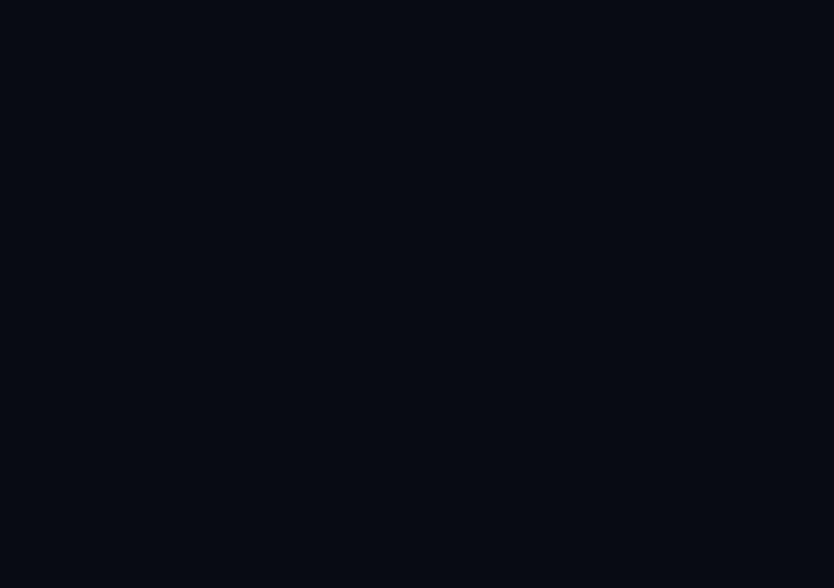
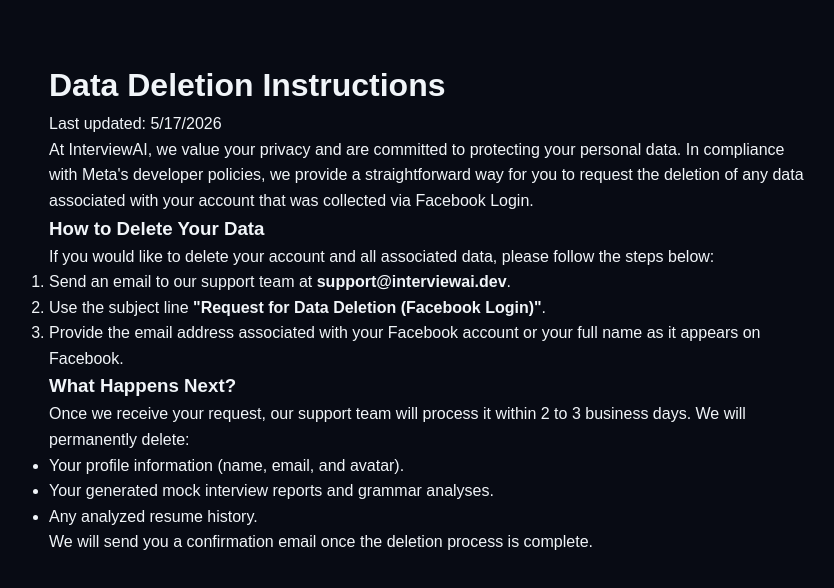
Before and after one commit to Gagan004-coder/interviewai, a React (Vite) app: page /deletion-instructions in a window 1280 px wide. Before the commit this address had no page. Shown: the top 588 px of the page, without its empty margins (211-1045 px from the left). Built offline with nearby package versions, Linux system fonts and the light colour scheme.

Commit message:
Add Data Deletion Instructions page and route

```diff
--- a/src/App.jsx
+++ b/src/App.jsx
@@ -12,6 +12,7 @@
 import SecureInterview from './pages/SecureInterview'
 import Privacy from './pages/Privacy'
 import Terms from './pages/Terms'
+import DeletionInstructions from './pages/DeletionInstructions'
 
 function ProtectedRoute({ children }) {
   const token = localStorage.getItem('iai_token')
@@ -26,6 +27,7 @@
         <Route path="/auth" element={<Auth />} />
         <Route path="/privacy" element={<Privacy />} />
         <Route path="/terms" element={<Terms />} />
+        <Route path="/deletion-instructions" element={<DeletionInstructions />} />
         <Route path="/app" element={<ProtectedRoute><Layout /></ProtectedRoute>}>
           <Route index element={<Dashboard />} />
           <Route path="resume" element={<ResumeAnalyzer />} />
--- /dev/null
+++ b/src/pages/DeletionInstructions.jsx
@@ -0,0 +1,27 @@
+export default function DeletionInstructions() {
+  return (
+    <div style={{ maxWidth: 800, margin: '40px auto', padding: '20px', fontFamily: 'sans-serif', color: 'var(--text-color)', lineHeight: 1.6 }}>
+      <h1>Data Deletion Instructions</h1>
+      <p>Last updated: {new Date().toLocaleDateString()}</p>
+
+      <p>At InterviewAI, we value your privacy and are committed to protecting your personal data. In compliance with Meta's developer policies, we provide a straightforward way for you to request the deletion of any data associated with your account that was collected via Facebook Login.</p>
+
+      <h3>How to Delete Your Data</h3>
+      <p>If you would like to delete your account and all associated data, please follow the steps below:</p>
+      <ol>
+        <li>Send an email to our support team at <strong>support@interviewai.dev</strong>.</li>
+        <li>Use the subject line <strong>"Request for Data Deletion (Facebook Login)"</strong>.</li>
+        <li>Provide the email address associated with your Facebook account or your full name as it appears on Facebook.</li>
+      </ol>
+
+      <h3>What Happens Next?</h3>
+      <p>Once we receive your request, our support team will process it within 2 to 3 business days. We will permanently delete:</p>
+      <ul>
+        <li>Your profile information (name, email, and avatar).</li>
+        <li>Your generated mock interview reports and grammar analyses.</li>
+        <li>Any analyzed resume history.</li>
+      </ul>
+      <p>We will send you a confirmation email once the deletion process is complete.</p>
+    </div>
+  )
+}
```
